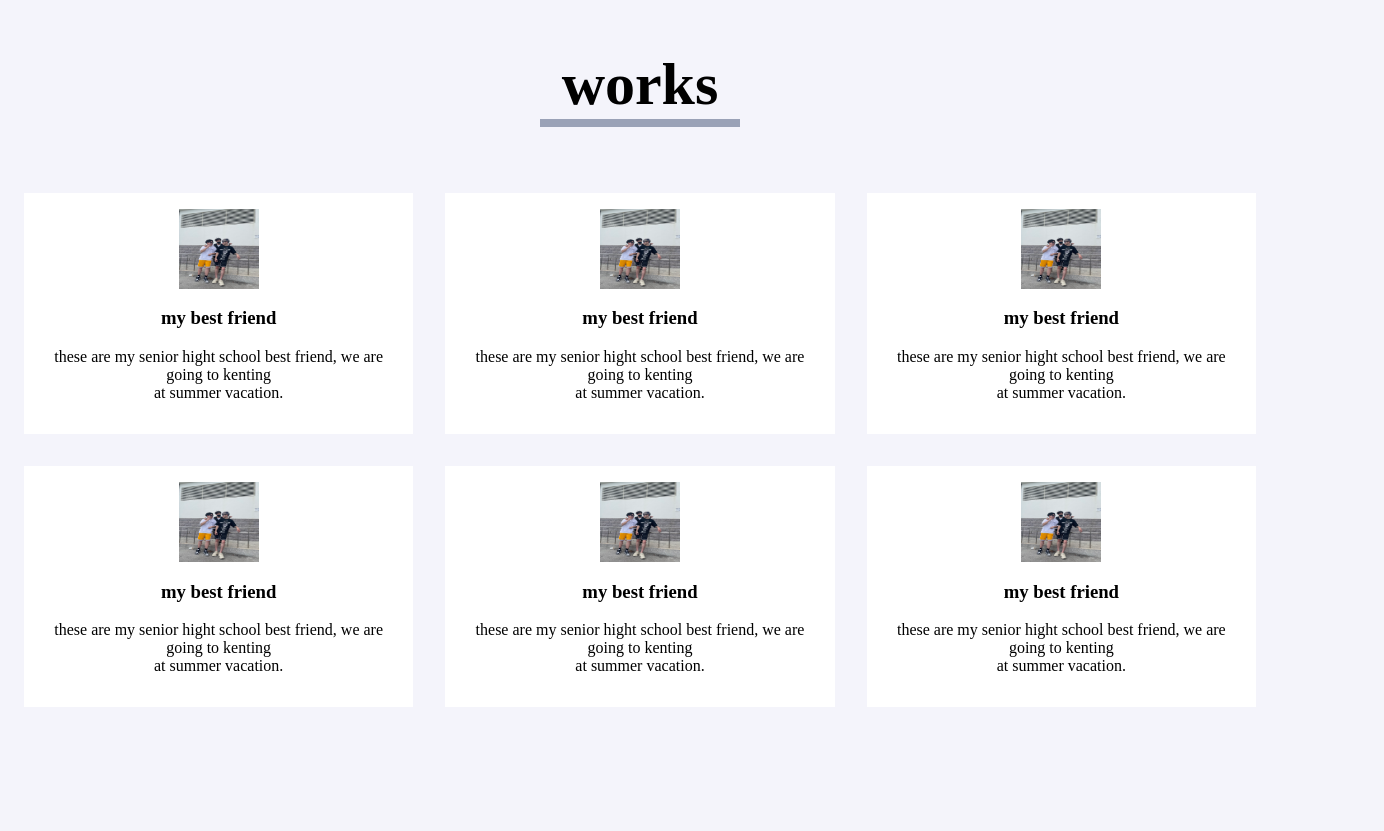
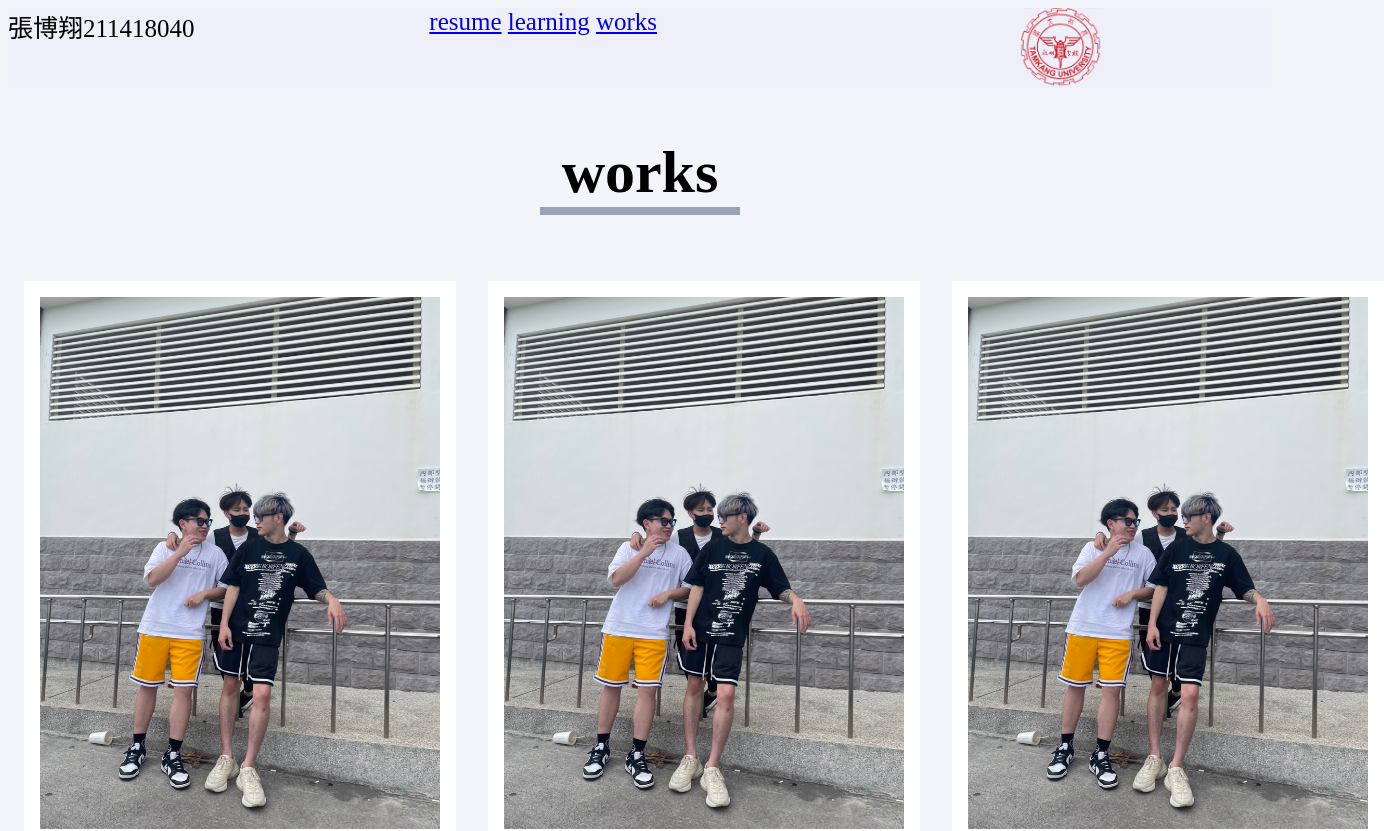
Before and after one commit to sean20020313/final-report, a plain HTML site: page final/works.html in a window 1280 px wide. Shown: the top 831 px of the page, 1384 px wide, since content can reach past the window. Before the commit the page ends 800 px from the top, so only its background shows below. Drawn offline with Linux system fonts and the light colour scheme.

Commit message:
part of learning finish

```diff
--- a/final/scss/style.scss
+++ b/final/scss/style.scss
@@ -17,11 +17,11 @@ index
 =======
 */
 .navbar-center{
-    height: 10rem;
-    font-size:2.5rem;
+    height: 5rem;
+    font-size:25px;
     display: grid;
     grid-template-columns: repeat(3,1fr);
-    background-color: rgb(214, 214, 215);
+    background-color: var(--clr-primary-2);
  }
  .img{
    width: 5rem;
@@ -44,6 +44,7 @@ index
     max-width: 100rem;
     height: 80rem;
     margin: 0 auto;
+    margin-top: 2rem;
 }
 
 .content-info{
@@ -86,7 +87,7 @@ index
 work
 =======
 */
-.img{
+.work-img{
     max-width: 400px;
     margin: 0 auto;
     display: block;
@@ -137,3 +138,14 @@ body{
         grid-template-columns: 1fr 1fr 1fr;
     }
 }
+/*
+=========
+learning
+=========
+*/
+
+.learn{
+ font-size: 2rem;
+ text-align: center;
+ margin: 0 auto;
+}
--- a/final/works.html
+++ b/final/works.html
@@ -8,6 +8,20 @@
     <link rel="stylesheet" href="./css/style.css">
 </head>
 <body>
+  <nav class="navbar">
+    <div class="navbar-center">
+     <div class="navbar-header">
+         張博翔211418040
+        </div>
+        <div class="navbar-links">
+         <a href="./resume.html">resume</a>
+         <a href="./learning.html"> learning</a>
+         <a href="./works.html">works</a>
+        </div>
+
+         <img src="./img/tku.png" alt="" class="img">
+    </div>
+  </nav>
     <section class="works">
       <div class="title">
         <h2>works
@@ -17,7 +31,7 @@
 
       <div class="work-center">
         <article class="work">
-          <img src="./img/work-1.jpeg" alt="" class="img">
+          <img src="./img/work-1.jpeg" alt="" class="work-img">
           <div class="work-content">
            <h3>my best friend</h3>
             <p>
@@ -27,7 +41,7 @@
           </div>
         </article>
         <article class="work">
-          <img src="./img/work-1.jpeg" alt="" class="img">
+          <img src="./img/work-1.jpeg" alt="" class="work-img">
           <div class="work-content">
             <h3>my best friend</h3>
             <p>
@@ -37,7 +51,7 @@
           </div>
         </article>
         <article class="work">
-          <img src="./img/work-1.jpeg" alt="" class="img">
+          <img src="./img/work-1.jpeg" alt="" class="work-img">
           <div class="work-content">
             <h3>my best friend</h3>
             <p>
@@ -47,7 +61,7 @@
           </div>
         </article>
         <article class="work">
-          <img src="./img/work-1.jpeg" alt="" class="img">
+          <img src="./img/work-1.jpeg" alt="" class="work-img">
           <div class="work-content">
             <h3>my best friend</h3>
             <p>
@@ -57,7 +71,7 @@
           </div>
         </article>
         <article class="work">
-          <img src="./img/work-1.jpeg" alt="" class="img">
+          <img src="./img/work-1.jpeg" alt="" class="work-img">
           <div class="work-content">
             <h3>my best friend</h3>
             <p>
@@ -67,7 +81,7 @@
           </div>
         </article>
         <article class="work">
-          <img src="./img/work-1.jpeg" alt="" class="img">
+          <img src="./img/work-1.jpeg" alt="" class="work-img">
           <div class="work-content">
             <h3>my best friend</h3>
             <p>
```
Also changed, not shown: final/index.html (+1 -1 lines), final/learning.html (+38 -0 lines), final/resume.html (+16 -0 lines), final/css/style.css, 1 other file.
